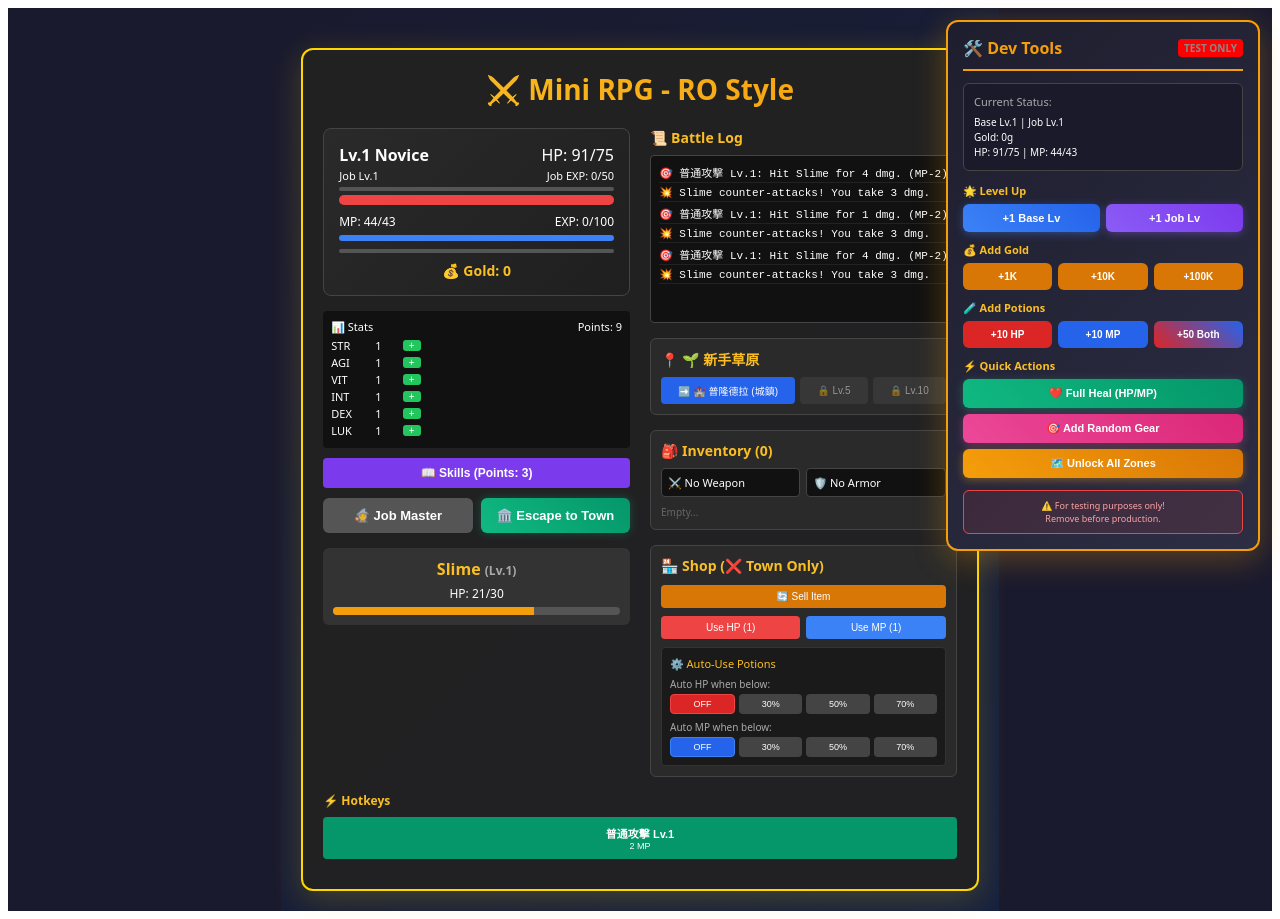
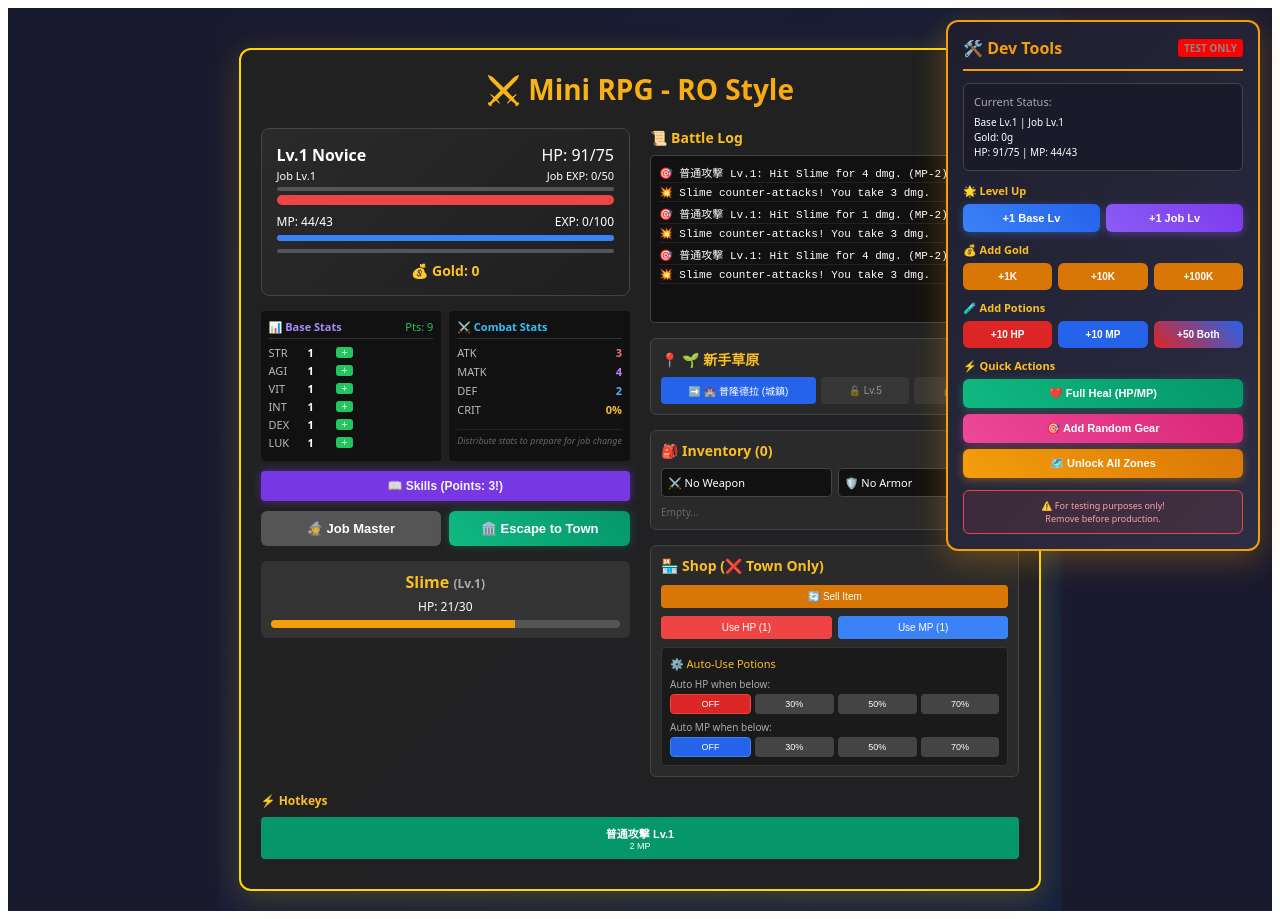
Before and after one commit to alphakey-marketing/react-learning, a React (Vite) app: page / in a window 1280 px wide. Built offline with nearby package versions, Linux system fonts and the light colour scheme.

Commit message:
feat: Add derived stats display (ATK, MATK, DEF, CRIT) to UI

```diff
--- a/src/MiniLevelGame.tsx
+++ b/src/MiniLevelGame.tsx
@@ -84,6 +84,7 @@ export function MiniLevelGame() {
           <div style={{ minWidth: 0 }}>
             <CharacterStats
               character={game.char}
+              equipped={game.equipped}
               onAddStat={game.addStat}
               onOpenSkills={() => game.setShowSkillWindow(true)}
             />
--- a/src/components/CharacterStats.tsx
+++ b/src/components/CharacterStats.tsx
@@ -1,13 +1,17 @@
 import { Character, CharacterStats as Stats } from "../types/character";
+import { EquippedItems } from "../types/equipment";
+import { calcPlayerAtk, calcPlayerMagicAtk, calcPlayerDef, calcCritChance } from "../logic/character";
 
 interface CharacterStatsProps {
   character: Character;
+  equipped: EquippedItems;
   onAddStat: (stat: keyof Stats) => void;
   onOpenSkills: () => void;
 }
 
 export function CharacterStats({
   character,
+  equipped,
   onAddStat,
   onOpenSkills,
 }: CharacterStatsProps) {
@@ -17,6 +21,15 @@ export function CharacterStats({
   const jobExpPercent = Math.floor(
     (character.jobExp / character.jobExpToNext) * 100
   );
+
+  // Calculate derived stats
+  const weaponBonus = equipped.weapon?.stat || 0;
+  const armorBonus = equipped.armor?.stat || 0;
+
+  const atk = calcPlayerAtk(character, weaponBonus);
+  const matk = calcPlayerMagicAtk(character);
+  const def = calcPlayerDef(character, armorBonus);
+  const crit = calcCritChance(character);
 
   return (
     <div>
@@ -168,7 +181,14 @@ export function CharacterStats({
 
       <div
         style={{
-          marginTop: "8px",
+          display: "grid",
+          gridTemplateColumns: "1fr 1fr",
+          gap: "8px",
+        }}
+      >
+        {/* Base Stats Column */}
+        <div
+          style={{
             background: "#111",
             padding: "8px",
             borderRadius: "4px",
@@ -179,11 +199,15 @@ export function CharacterStats({
             style={{
               display: "flex",
               justifyContent: "space-between",
-            marginBottom: "4px",
+              marginBottom: "6px",
+              borderBottom: "1px solid #333",
+              paddingBottom: "4px",
             }}
           >
-          <span>📊 Stats</span>
-          <span>Points: {character.statPoints}</span>
+            <span style={{ color: "#a78bfa", fontWeight: "bold" }}>📊 Base Stats</span>
+            <span style={{ color: character.statPoints > 0 ? "#22c55e" : "#888" }}>
+              Pts: {character.statPoints}
+            </span>
           </div>
           {(["str", "agi", "vit", "int", "dex", "luk"] as const).map((key) => (
             <div
@@ -191,14 +215,14 @@ export function CharacterStats({
               style={{
                 display: "flex",
                 alignItems: "center",
-              marginBottom: "2px",
+                marginBottom: "3px",
                 gap: "4px",
               }}
             >
-            <span style={{ width: "40px", textTransform: "uppercase" }}>
+              <span style={{ width: "35px", textTransform: "uppercase", color: "#bbb" }}>
                 {key}
               </span>
-            <span style={{ width: "24px" }}>{character.stats[key]}</span>
+              <span style={{ width: "24px", fontWeight: "bold" }}>{character.stats[key]}</span>
               <button
                 onClick={() => onAddStat(key)}
                 disabled={character.statPoints <= 0}
@@ -210,12 +234,62 @@ export function CharacterStats({
                   background: character.statPoints > 0 ? "#22c55e" : "#444",
                   color: "white",
                   cursor: character.statPoints > 0 ? "pointer" : "not-allowed",
+                  opacity: character.statPoints > 0 ? 1 : 0.5,
                 }}
               >
                 +
               </button>
             </div>
           ))}
+        </div>
+
+        {/* Derived Stats Column */}
+        <div
+          style={{
+            background: "#111",
+            padding: "8px",
+            borderRadius: "4px",
+            fontSize: "11px",
+          }}
+        >
+          <div
+            style={{
+              marginBottom: "6px",
+              borderBottom: "1px solid #333",
+              paddingBottom: "4px",
+            }}
+          >
+            <span style={{ color: "#38bdf8", fontWeight: "bold" }}>⚔️ Combat Stats</span>
+          </div>
+
+          <div style={{ display: "flex", justifyContent: "space-between", marginBottom: "4px" }}>
+            <span style={{ color: "#bbb" }}>ATK</span>
+            <span style={{ fontWeight: "bold", color: "#f87171" }}>{atk}</span>
+          </div>
+
+          <div style={{ display: "flex", justifyContent: "space-between", marginBottom: "4px" }}>
+            <span style={{ color: "#bbb" }}>MATK</span>
+            <span style={{ fontWeight: "bold", color: "#c084fc" }}>{matk}</span>
+          </div>
+
+          <div style={{ display: "flex", justifyContent: "space-between", marginBottom: "4px" }}>
+            <span style={{ color: "#bbb" }}>DEF</span>
+            <span style={{ fontWeight: "bold", color: "#60a5fa" }}>{def}</span>
+          </div>
+
+          <div style={{ display: "flex", justifyContent: "space-between", marginBottom: "4px" }}>
+            <span style={{ color: "#bbb" }}>CRIT</span>
+            <span style={{ fontWeight: "bold", color: "#fbbf24" }}>{crit}%</span>
+          </div>
+
+          {/* Helpful tooltips for class scaling */}
+          <div style={{ marginTop: "12px", fontSize: "9px", color: "#666", fontStyle: "italic", borderTop: "1px solid #222", paddingTop: "4px" }}>
+            {character.jobClass === "Swordsman" || character.jobClass === "Knight" ? "STR increases ATK greatly" : ""}
+            {character.jobClass === "Archer" || character.jobClass === "Hunter" ? "DEX & AGI increase ATK" : ""}
+            {character.jobClass === "Mage" || character.jobClass === "Wizard" ? "INT increases MATK" : ""}
+            {character.jobClass === "Novice" ? "Distribute stats to prepare for job change" : ""}
+          </div>
+        </div>
       </div>
 
       <div style={{ marginTop: "10px" }}>
@@ -231,9 +305,11 @@ export function CharacterStats({
             cursor: "pointer",
             fontWeight: "bold",
             fontSize: "12px",
+            boxShadow: character.skillPoints > 0 ? "0 0 10px rgba(124, 58, 237, 0.5)" : "none",
+            animation: character.skillPoints > 0 ? "pulse 2s infinite" : "none",
           }}
         >
-          📖 Skills (Points: {character.skillPoints})
+          📖 Skills {character.skillPoints > 0 ? `(Points: ${character.skillPoints}!)` : ""}
         </button>
       </div>
     </div>
```
Lines whose indentation alone changed are shown as unchanged.
